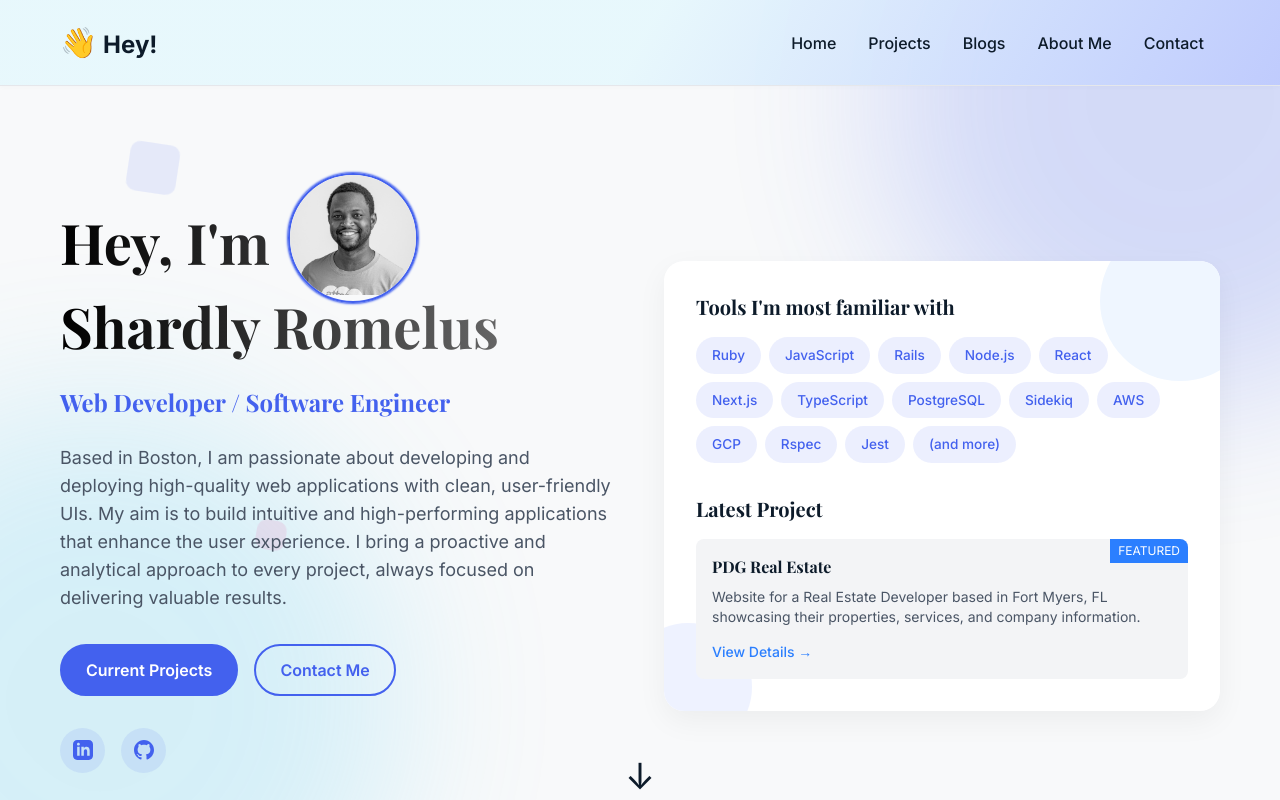
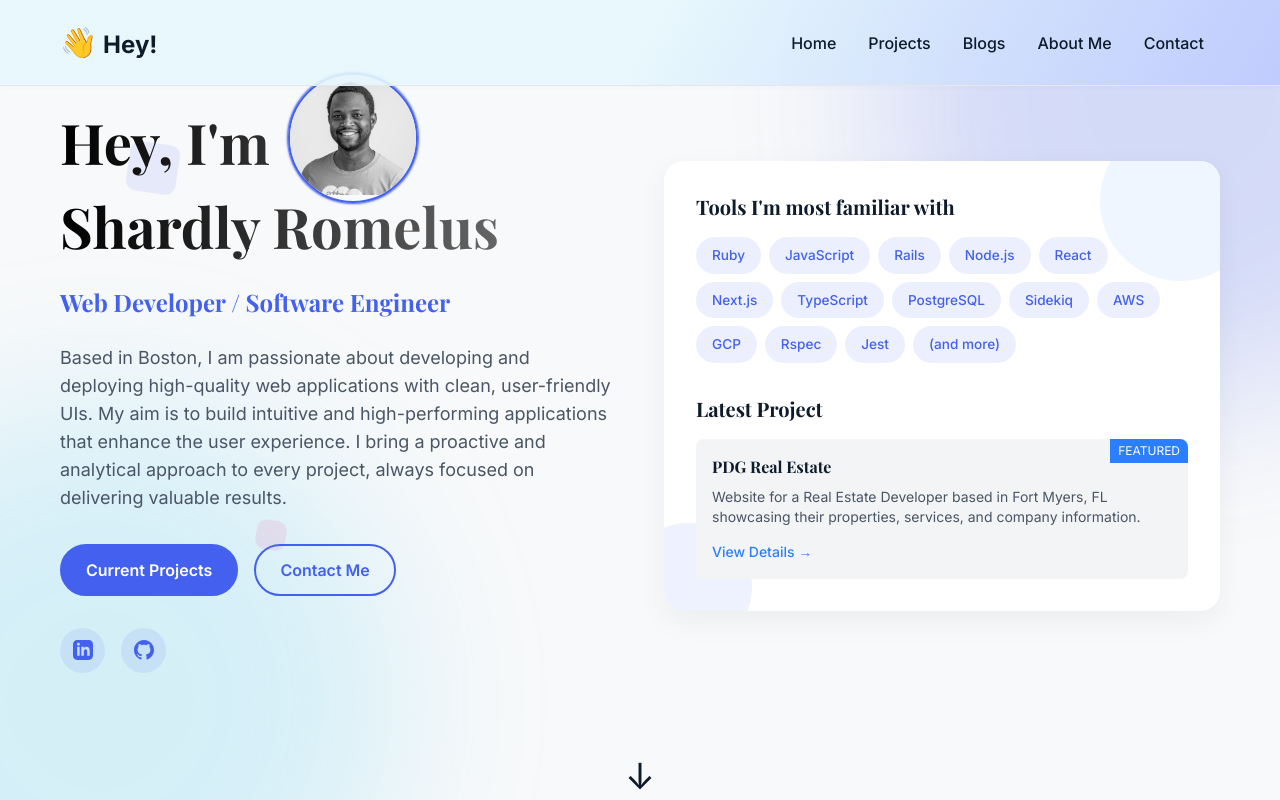
Before and after one commit to sromelus/my_dev_porfolio, a Next.js app: page / in a window 1280 px wide. Shown: the top 800 px of the page. Built offline with nearby package versions, Linux system fonts and the light colour scheme.

Commit message:
reduce the empty space on top of hero section

```diff
--- a/app/components/Hero.tsx
+++ b/app/components/Hero.tsx
@@ -22,7 +22,7 @@ const Hero: React.FC = () => {
 
       {/* <!-- Hero Section --> */}
       <section id="home" className={`${styles.heroSection} ${styles.container} mx-auto px-4 md:px-8`}>
-        <div className="grid grid-cols-1 md:grid-cols-2 gap-12 items-center">
+        <div className="grid grid-cols-1 md:grid-cols-2 gap-12 items-center" style={{ marginTop: '-200px' }}>
           <div>
               <div className="flex flex-col gap-4 relative">
                 <div className={`${styles.heroImage} ${styles.heroImageAnimation}`}>
```
